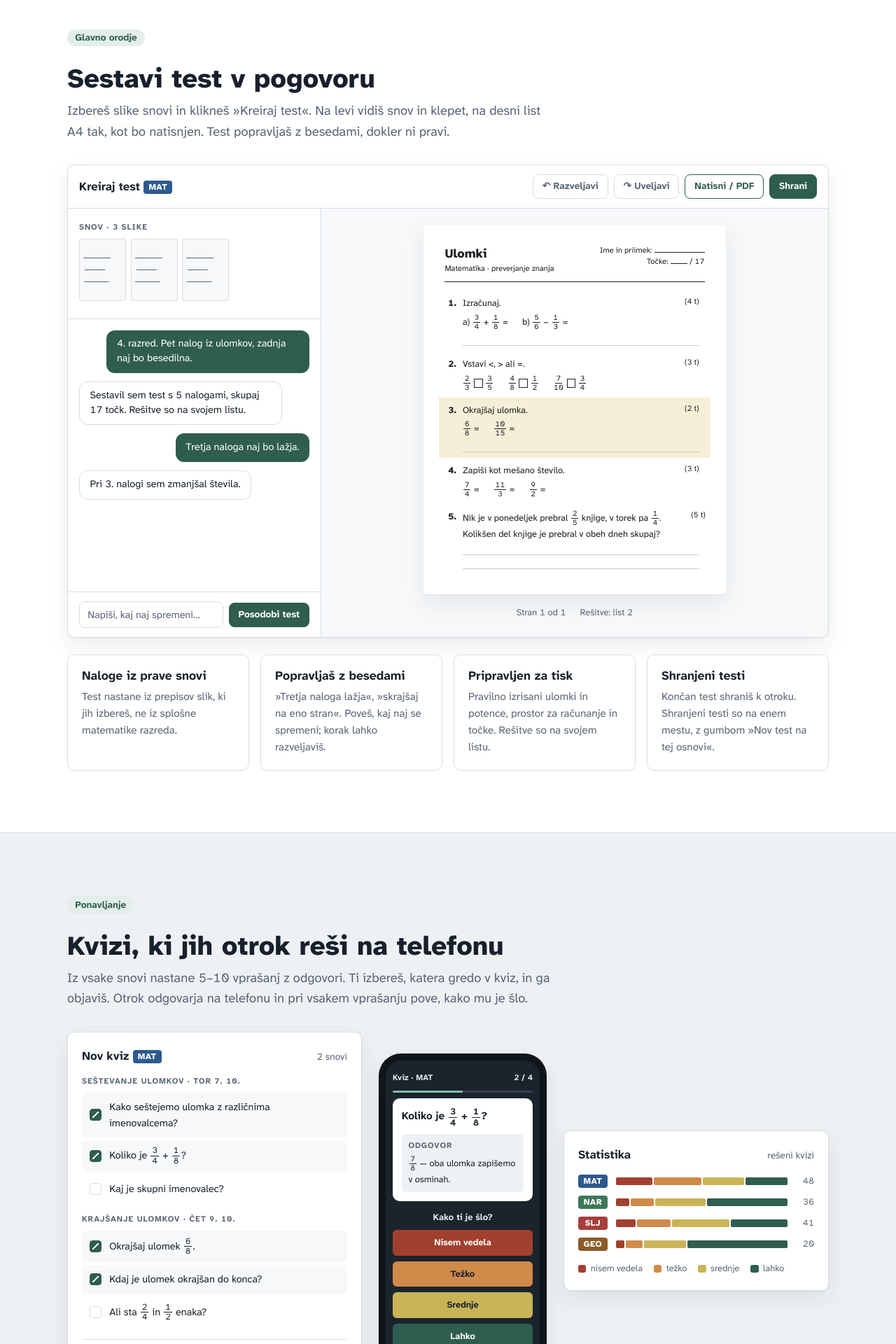
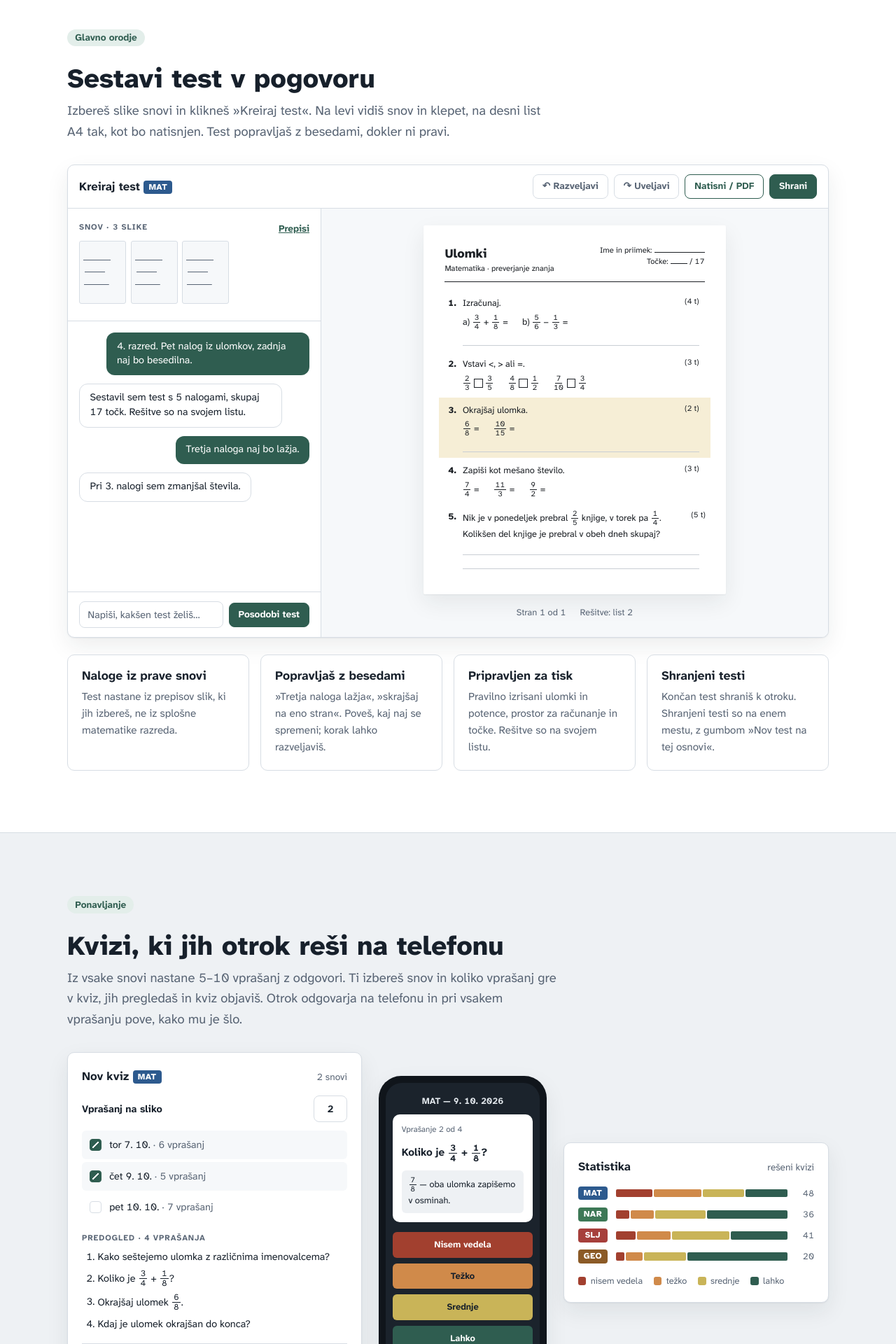
Before and after one commit to jancvek/school-companion-app, a FastAPI app: page / in a window 1280 px wide. Shown: the part 840-2760 px from the top of the page at 70% size. Run offline with FastAPI, Linux system fonts and the light colour scheme; parts of the project's set-up code (start-up, migrations or seed data) failed here and were passed over.

Commit message:
V6-R03: popravki po prvem pregledu
Kviz se na strani sestavi iz snovi in števila vprašanj na sliko, ne iz
posameznih vprašanj; prikaz telefona nosi oznake aplikacije; list v uvodu ima
14 točk; arhitektura ne trdi več, da povezav ni (ADR-063 G11–G14). Testi
varujejo tuje vire kjerkoli v strani, viden fokus, jezik in izrisano povezavo
na pravila zasebnosti. HEAD / odgovori kot GET.

Co-Authored-By: Claude Opus 5.5 <noreply@anthropic.com>

```diff
--- a/apps/server/app/main.py
+++ b/apps/server/app/main.py
@@ -382,8 +382,8 @@ def create_app(
     # prepisana v repozitorij (`docs/odlocitve/ADR-054`, meja 2). **Pod
     # `/admin` in ne pod `/static`**: predpono varuje `SejaMiddleware`, zato
     # so datoteke za sejo kot vse ostalo in `IZVZETE_PREDPONE` ostane
-    # enočlanska. Brez seje je dosegljivih samo pet datotek iz
-    # `JAVNE_DATOTEKE` (V5-R01). Priklop je za usmerjevalniki, da nobene njihove poti ne
+    # enočlanska. Brez seje je dosegljivih samo šest datotek iz
+    # `JAVNE_DATOTEKE` (V5-R01, V6-R03). Priklop je za usmerjevalniki, da nobene njihove poti ne
     # zasenči.
     app.mount(POT_STATICNIH, StaticFiles(directory=MAPA_STATICNIH), name="static")
 
--- a/apps/server/app/routers/javno.py
+++ b/apps/server/app/routers/javno.py
@@ -20,7 +20,8 @@ from app.subjects import PREDMETI
 router = APIRouter(tags=["javno"])
 
 
-@router.get(predstavitev.POT, include_in_schema=False)
+# `HEAD` poleg `GET`: `curl -I` in nadzor živosti naj ne vidita napake.
+@router.api_route(predstavitev.POT, methods=["GET", "HEAD"], include_in_schema=False)
 def stran(
     request: Request,
     predloge: Annotated[Jinja2Templates, Depends(daj_predloge)],
--- a/apps/server/app/static/javno/slog.css
+++ b/apps/server/app/static/javno/slog.css
@@ -203,6 +203,8 @@ main * { min-width: 0; }
 /* ---------- Prikazi (HTML in CSS, izmisljeni podatki) ---------- */
 .prikaz { box-shadow: var(--senca); overflow: hidden; margin-top: 2rem; }
 .prikaz-naslov { margin: 0; font-weight: 700; font-size: 1.05rem; }
+.mala-glava.z-desnim { display: flex; justify-content: space-between; gap: 1rem; }
+.lazna-povezava { color: var(--poudarek); text-decoration: underline; text-transform: none; letter-spacing: 0; font-size: 0.85rem; }
 .prikaz-glava { display: flex; justify-content: space-between; align-items: baseline; gap: 1rem; margin-bottom: 0.9rem; font-size: 0.85rem; }
 .mala-glava { margin: 0.9rem 0 0.4rem; color: var(--zamolklo); font-size: 0.72rem; font-weight: 700; letter-spacing: 0.08em; text-transform: uppercase; }
 .lazni-gumbi { display: flex; flex-wrap: wrap; gap: 0.5rem; margin: 0; }
@@ -219,6 +221,9 @@ main * { min-width: 0; }
 .urejevalnik-snov { padding: 0.25rem 1rem 1rem; border-bottom: 1px solid var(--rob); }
 .klepet { display: flex; flex-direction: column; gap: 0.75rem; padding: 1rem; flex: 1; }
 .klepet-vnos { display: flex; gap: 0.5rem; align-items: center; margin: 0; padding: 0.8rem 1rem; border-top: 1px solid var(--rob); }
+.lazno-polje.ozko { flex: none; min-width: 3rem; text-align: center; color: var(--besedilo); }
+.vrstica-polja { display: flex; justify-content: space-between; align-items: center; gap: 1rem; margin: 0 0 0.75rem; font-size: 0.9rem; font-weight: 700; }
+.predogled-vprasanj { list-style: decimal; margin: 0; padding-left: 1.4rem; font-size: 0.9rem; display: grid; gap: 0.35rem; }
 .lazno-polje { flex: 1; padding: 0.4rem 0.7rem; border: 1px solid var(--rob); border-radius: var(--gumb); color: var(--zamolklo); font-size: 0.9rem; }
 .urejevalnik-desno { background: var(--ploskev-2); padding: 1.5rem; display: grid; justify-items: center; }
 .urejevalnik-desno .papir { width: min(100%, 27rem); }
@@ -281,13 +286,11 @@ main * { min-width: 0; }
 .telefon { width: 15rem; padding: 0.65rem; border-radius: 2rem; background: #10151b; box-shadow: var(--senca); }
 .telefon-zaslon { display: flex; flex-direction: column; gap: 0.5rem; padding: 1rem 0.6rem; border-radius: 1.45rem; background: #1b232c; color: #e6ebf0; font-size: 0.8rem; }
 .telefon-zaslon p { margin: 0; }
-.telefon-glava { display: flex; justify-content: space-between; font-weight: 700; font-size: 0.72rem; }
-.telefon-napredek { height: 3px; border-radius: 2px; background: linear-gradient(90deg, #7cc0a8 50%, #36424e 50%); }
-.telefon-kartica { background: #ffffff; color: #17202b; border-radius: 10px; padding: 0.8rem; display: grid; gap: 0.6rem; }
+.telefon-glava { font-weight: 700; font-size: 0.8rem; text-align: center; }
+.telefon-kartica { background: #ffffff; color: #17202b; border-radius: 10px; padding: 0.8rem; display: grid; gap: 0.6rem; margin-bottom: 0.4rem; }
+.telefon-kartica .zamolklo { color: #586474; font-size: 0.72rem; }
 .telefon-vprasanje { font-weight: 700; font-size: 0.95rem; }
 .telefon-odgovor { background: #eef1f4; border-radius: 6px; padding: 0.5rem 0.6rem; }
-.telefon-odgovor .mala-glava { display: block; margin: 0 0 0.2rem; color: #586474; }
-.telefon-kako { text-align: center; font-weight: 700; margin-top: 0.3rem !important; }
 .telefon-ocena { display: block; padding: 0.5rem; border-radius: 6px; text-align: center; font-weight: 700; color: #ffffff; }
 .o0 { background: var(--o0); }
 .o1 { background: var(--o1); }
--- a/apps/server/app/strani.py
+++ b/apps/server/app/strani.py
@@ -60,8 +60,8 @@ def kontekst_prijave(request: Request) -> dict[str, object]:
     skupno: dict[str, object] = {
         "google_na_voljo": nastavitve.google_je_nastavljen,
         "hrbti": hrbti,
-        # Povezavi na predstavitveno stran (V6-R03): nosijo ju okno
-        # registracije, „Moj račun" neodobrene družine in stran sama.
+        # Povezavi na predstavitveno stran (V6-R03): okno registracije nosi
+        # obe, „Moj račun" neodobrene družine in stran sama samo prvo.
         "pot_domov": predstavitev.POT,
         "pot_zasebnosti": predstavitev.POT_ZASEBNOSTI,
     }
--- a/apps/server/app/templates/predstavitev.html
+++ b/apps/server/app/templates/predstavitev.html
@@ -27,7 +27,9 @@
 {%- endmacro %}
 
 {# List A4 kot prikaz. Papir je bel tudi v temni temi. #}
-{% macro list_a4(tock, ime) %}
+{# `kratek` izpusti nalogo s tremi točkami: list v uvodu ima štiri naloge in
+   14 točk, list v urejevalniku pet in 17. Vsota mora ustrezati glavi. #}
+{% macro list_a4(tock, ime, kratek=false) %}
   <div class="papir">
     <div class="papir-glava">
       <div>
@@ -54,10 +56,12 @@
         <p class="izraz">{{ ul(6, 8) }} = &emsp; {{ ul(10, 15) }} =</p>
         <span class="prostor"></span>
       </li>
+      {% if not kratek %}
       <li>
         <p><span>Zapiši kot mešano število.</span> <span class="tocke">(3 t)</span></p>
         <p class="izraz">{{ ul(7, 4) }} = &emsp; {{ ul(11, 3) }} = &emsp; {{ ul(9, 2) }} =</p>
       </li>
+      {% endif %}
       <li>
         <p><span>Nik je v ponedeljek prebral {{ ul(2, 5) }} knjige, v torek pa {{ ul(1, 4) }}. Kolikšen del knjige je prebral v obeh dneh skupaj?</span> <span class="tocke">(5 t)</span></p>
         <span class="prostor"></span>
@@ -120,7 +124,7 @@
         </div>
 
         <div class="uvod-prikaz" aria-hidden="true">
-          {{ list_a4(14, "Ime") }}
+          {{ list_a4(14, "Ime", kratek=true) }}
           <div class="oblacek ti"><span class="oblacek-kdo">Ti</span>Tretja naloga naj bo lažja.</div>
           <div class="oblacek pomocnik"><span class="oblacek-kdo">Pomočnik</span>Pri 3. nalogi sem zmanjšal števila.</div>
           <div class="snov-kartica">
@@ -150,7 +154,7 @@
           besedami, dokler ni pravi.
         </p>
 
-        <div class="prikaz urejevalnik" aria-hidden="true">
+        <div class="prikaz" aria-hidden="true">
           <div class="urejevalnik-vrstica">
             <p class="prikaz-naslov">Kreiraj test <span class="znacka-predmeta" style="--barva: {{ barve.MAT }}">MAT</span></p>
             <p class="lazni-gumbi">
@@ -163,7 +167,7 @@
           <div class="urejevalnik-telo">
             <div class="urejevalnik-levo">
               <div class="urejevalnik-snov">
-                <p class="mala-glava">Snov · 3 slike</p>
+                <p class="mala-glava z-desnim"><span>Snov · 3 slike</span> <span class="lazna-povezava">Prepisi</span></p>
                 <span class="slicice velike"><span></span><span></span><span></span></span>
               </div>
               <div class="klepet">
@@ -173,7 +177,7 @@
                 <p class="oblacek pomocnik">Pri 3. nalogi sem zmanjšal števila.</p>
               </div>
               <p class="klepet-vnos">
-                <span class="lazno-polje">Napiši, kaj naj spremeni…</span>
+                <span class="lazno-polje">Napiši, kakšen test želiš…</span>
                 <span class="lazni-gumb poln">Posodobi test</span>
               </p>
             </div>
@@ -199,34 +203,36 @@
         <p><span class="oznaka">Ponavljanje</span></p>
         <h2>Kvizi, ki jih otrok reši na telefonu</h2>
         <p class="uvodno ozko">
-          Iz vsake snovi nastane 5–10 vprašanj z odgovori. Ti izbereš, katera
-          gredo v kviz, in ga objaviš. Otrok odgovarja na telefonu in pri vsakem
-          vprašanju pove, kako mu je šlo.
+          Iz vsake snovi nastane 5–10 vprašanj z odgovori. Ti izbereš snov in
+          koliko vprašanj gre v kviz, jih pregledaš in kviz objaviš. Otrok
+          odgovarja na telefonu in pri vsakem vprašanju pove, kako mu je šlo.
         </p>
 
         <div class="kvizi-mreza" aria-hidden="true">
           <div class="prikaz">
             <p class="prikaz-glava"><span class="prikaz-naslov">Nov kviz <span class="znacka-predmeta" style="--barva: {{ barve.MAT }}">MAT</span></span> <span class="zamolklo">2 snovi</span></p>
-            <p class="mala-glava">Seštevanje ulomkov · tor 7. 10.</p>
-            <p class="vprasanje izbrano"><span class="kvadratek"></span> Kako seštejemo ulomka z različnima imenovalcema?</p>
-            <p class="vprasanje izbrano"><span class="kvadratek"></span> <span>Koliko je {{ ul(3, 4) }} + {{ ul(1, 8) }}?</span></p>
-            <p class="vprasanje"><span class="kvadratek"></span> Kaj je skupni imenovalec?</p>
-            <p class="mala-glava">Krajšanje ulomkov · čet 9. 10.</p>
-            <p class="vprasanje izbrano"><span class="kvadratek"></span> <span>Okrajšaj ulomek {{ ul(6, 8) }}.</span></p>
-            <p class="vprasanje izbrano"><span class="kvadratek"></span> Kdaj je ulomek okrajšan do konca?</p>
-            <p class="vprasanje"><span class="kvadratek"></span> <span>Ali sta {{ ul(2, 4) }} in {{ ul(1, 2) }} enaka?</span></p>
-            <p class="izbor-noga"><span class="zamolklo">4 vprašanja izbrana</span> <span class="lazni-gumb poln">Objavi</span></p>
+            <p class="vrstica-polja"><span>Vprašanj na sliko</span> <span class="lazno-polje ozko">2</span></p>
+            <p class="vprasanje izbrano"><span class="kvadratek"></span> <span>tor 7. 10. <span class="zamolklo">· 6 vprašanj</span></span></p>
+            <p class="vprasanje izbrano"><span class="kvadratek"></span> <span>čet 9. 10. <span class="zamolklo">· 5 vprašanj</span></span></p>
+            <p class="vprasanje"><span class="kvadratek"></span> <span>pet 10. 10. <span class="zamolklo">· 7 vprašanj</span></span></p>
+            <p class="mala-glava">Predogled · 4 vprašanja</p>
+            <ol class="predogled-vprasanj">
+              <li>Kako seštejemo ulomka z različnima imenovalcema?</li>
+              <li>Koliko je {{ ul(3, 4) }} + {{ ul(1, 8) }}?</li>
+              <li>Okrajšaj ulomek {{ ul(6, 8) }}.</li>
+              <li>Kdaj je ulomek okrajšan do konca?</li>
+            </ol>
+            <p class="izbor-noga"><span class="zamolklo">2 sliki izbrani</span> <span class="lazni-gumb poln">Objavi</span></p>
           </div>
 
           <div class="telefon">
             <div class="telefon-zaslon">
-              <p class="telefon-glava"><span>Kviz · MAT</span> <span>2 / 4</span></p>
-              <span class="telefon-napredek"></span>
+              <p class="telefon-glava">MAT — 9. 10. 2026</p>
               <div class="telefon-kartica">
+                <p class="zamolklo">Vprašanje 2 od 4</p>
                 <p class="telefon-vprasanje">Koliko je {{ ul(3, 4) }} + {{ ul(1, 8) }}?</p>
-                <p class="telefon-odgovor"><span class="mala-glava">Odgovor</span>{{ ul(7, 8) }} — oba ulomka zapišemo v osminah.</p>
+                <p class="telefon-odgovor">{{ ul(7, 8) }} — oba ulomka zapišemo v osminah.</p>
               </div>
-              <p class="telefon-kako">Kako ti je šlo?</p>
               {% for ocena in ocene %}
                 <span class="telefon-ocena o{{ loop.index0 }}">{{ ocena }}</span>
               {% endfor %}
@@ -255,7 +261,7 @@
         </div>
 
         <ul class="lastnosti">
-          <li><h3>Vprašanja nastanejo sama</h3><p>Ko je snov prepisana, ima že pripravljena vprašanja z odgovori. Ti samo izbereš.</p></li>
+          <li><h3>Vprašanja nastanejo sama</h3><p>Ko je snov prepisana, ima že pripravljena vprašanja z odgovori. Ti samo izbereš snov.</p></li>
           <li><h3>Kviz sestaviš ti</h3><p>Iz ene ali več snovi, za predmet ali za ponavljanje pred testom. Pred objavo vidiš predogled.</p></li>
           <li><h3>Samoocena v štirih stopnjah</h3><p>Otrok po razkritju odgovora pove, ali je vedel in kako težko je bilo. Iskreno, brez ocen.</p></li>
           <li><h3>Vidiš, kje se zatika</h3><p>Statistika po predmetih in po snovi pokaže, kaj gre dobro in kaj je vredno ponoviti.</p></li>
@@ -304,7 +310,7 @@
             <p class="zamolklo">Spletni pregled v brskalniku.</p>
             <ul class="kljukice">
               <li>{{ kljukica() }}<div><strong class="poudarjeno">Testi za tisk</strong><p>V klepetu sestaviš test s točkami za A4, z rešitvami na svojem listu. <a href="#{{ sidro.testi }}">Poglej urejevalnik</a></p></div></li>
-              <li>{{ kljukica() }}<div><strong class="poudarjeno">Kvizi</strong><p>Izbereš vprašanja iz snovi in kviz objaviš otroku. <a href="#{{ sidro.kvizi }}">Poglej kvize</a></p></div></li>
+              <li>{{ kljukica() }}<div><strong class="poudarjeno">Kvizi</strong><p>Izbereš snov, pregledaš vprašanja in kviz objaviš otroku. <a href="#{{ sidro.kvizi }}">Poglej kvize</a></p></div></li>
               <li>{{ kljukica() }}<div><strong>Po dnevih in predmetih</strong><p>Kaj je bilo poslikano, s prepisom in povzetkom vsake snovi.</p></div></li>
               <li>{{ kljukica() }}<div><strong>Urnik in manjkajoče slike</strong><p>Poslikaš urnik, sistem ga predlaga, ti potrdiš. Nato vidiš, kateri predmet tisti dan nima slike.</p></div></li>
               <li>{{ kljukica() }}<div><strong>Statistika</strong><p>Kaj gre dobro in kje se zatika, po predmetih.</p></div></li>
@@ -323,7 +329,7 @@
         <h2>Kako ravnamo s podatki</h2>
         <p class="uvodno ozko">Gre za zvezke otrok, zato naravnost povemo, kaj se s slikami zgodi.</p>
         <ul class="lastnosti">
-          <li><h3>Podatki so družinski</h3><p>Vsaka družina vidi izključno svoje podatke. Nobena poizvedba ne prestopi meje družine. Skrbnik sistema vidi ime družine, imena in e-naslove staršev ter število otrok.</p></li>
+          <li><h3>Podatki so družinski</h3><p>Vsaka družina vidi izključno svoje podatke. Skrbnik sistema vidi ime družine, imena in e-naslove staršev ter število otrok.</p></li>
           <li class="opozorilna"><h3>Slike gredo v zunanji model</h3><p>{{ besedilo_zasebnost }}</p></li>
           <li><h3>Umaknjeno gre v arhiv</h3><p>Umaknjena snov gre v arhiv. Prepis in vprašanja ostanejo, tudi ko slike na telefonu ni več.</p></li>
           <li><h3>Dopolnjuje zvezek</h3><p>Šolski pomočnik ne nadomešča pisanja na papir in ne poroča šoli ali komurkoli drugemu.</p></li>
```
Also changed, not shown: apps/server/tests/test_predstavitev.py (+58 -13 lines), docs/01-arhitektura.md (+3 -2 lines), docs/odlocitve/ADR-063-izvedba-predstavitvene-strani-v-v6-r03.md (+18 -0 lines).
